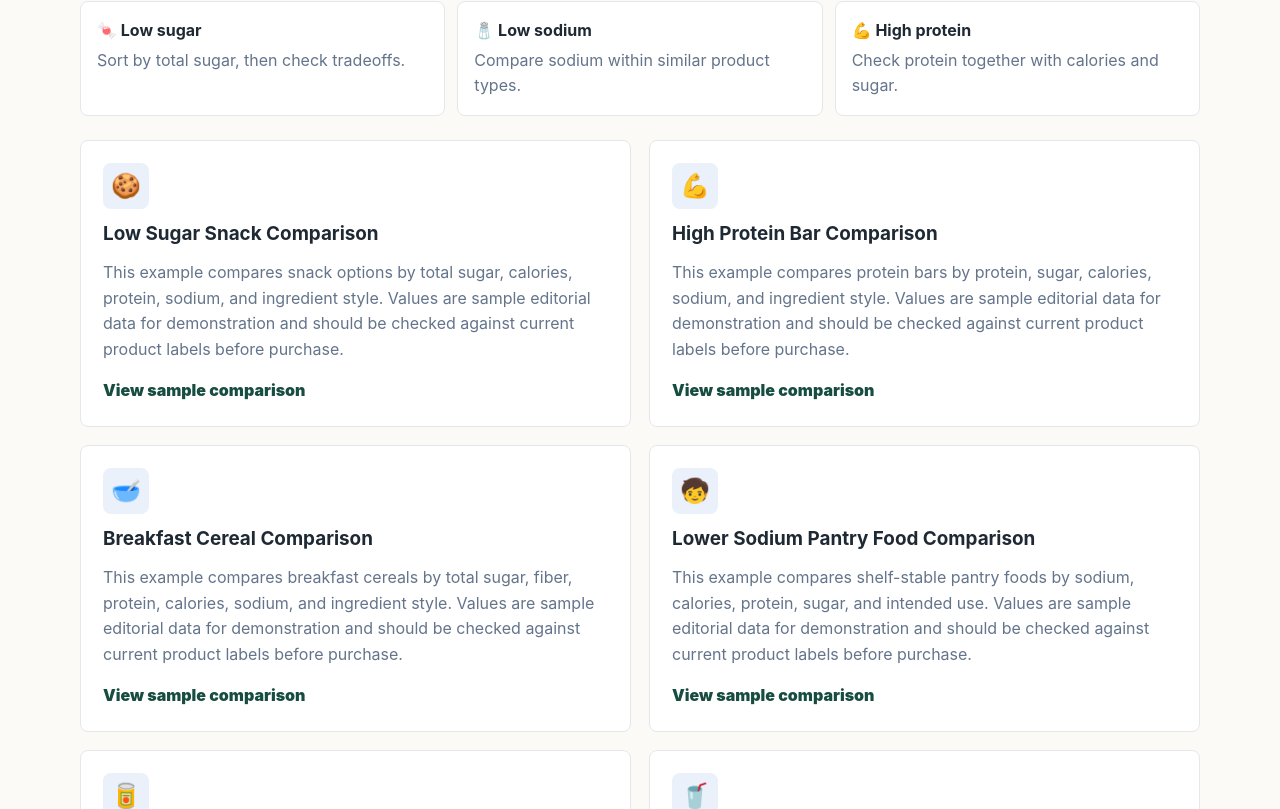
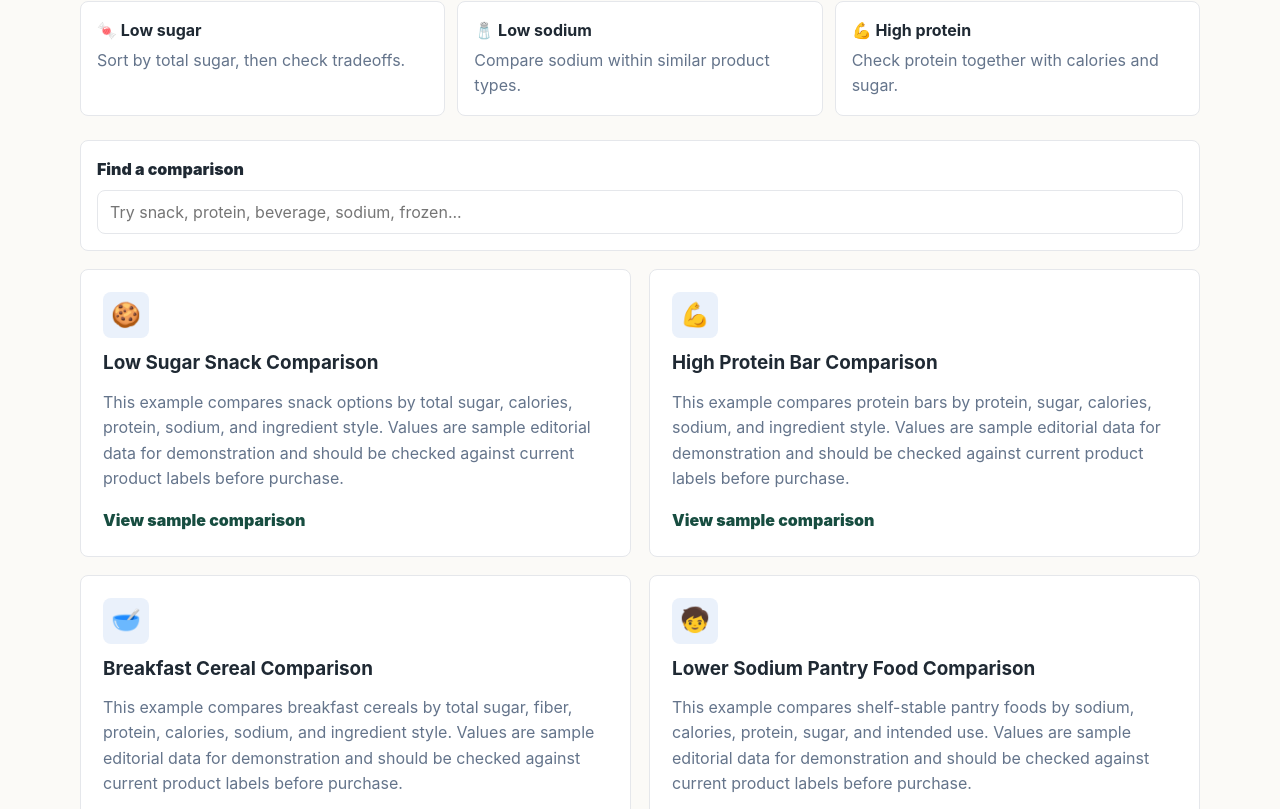
Before and after one commit to Astalos11/bettercart-ai-approval-site, a Next.js app: page /compare in a window 1280 px wide. Shown: the part 811-1620 px from the top of the page. Built offline with nearby package versions, Linux system fonts and the light colour scheme; no server answers.

Commit message:
Add searchable comparison index

```diff
--- /dev/null
+++ b/app/compare/ComparisonsBrowser.jsx
@@ -0,0 +1,48 @@
+"use client";
+
+import { useMemo, useState } from "react";
+import Link from "next/link";
+
+export default function ComparisonsBrowser({ comparisons, icons }) {
+  const [query, setQuery] = useState("");
+  const normalizedQuery = query.trim().toLowerCase();
+  const filteredComparisons = useMemo(() => {
+    if (!normalizedQuery) return comparisons;
+    return comparisons.filter((comparison) => {
+      return `${comparison.title} ${comparison.intro}`.toLowerCase().includes(normalizedQuery);
+    });
+  }, [comparisons, normalizedQuery]);
+
+  return (
+    <>
+      <div className="site-search">
+        <label htmlFor="comparison-search">Find a comparison</label>
+        <input
+          id="comparison-search"
+          type="search"
+          value={query}
+          onChange={(event) => setQuery(event.target.value)}
+          placeholder="Try snack, protein, beverage, sodium, frozen..."
+        />
+      </div>
+
+      {filteredComparisons.length ? (
+        <div className="grid two">
+          {filteredComparisons.map((comparison, index) => (
+            <Link className="card" href={`/compare/${comparison.slug}`} key={comparison.slug}>
+              <div className="card-icon" aria-hidden="true">{icons[index % icons.length]}</div>
+              <h3>{comparison.title}</h3>
+              <p>{comparison.intro}</p>
+              <span className="text-link">View sample comparison</span>
+            </Link>
+          ))}
+        </div>
+      ) : (
+        <div className="callout">
+          <h2>No matching comparisons</h2>
+          <p>Try a broader term such as snack, protein, beverage, sodium, frozen, or sauce.</p>
+        </div>
+      )}
+    </>
+  );
+}
--- a/app/compare/page.jsx
+++ b/app/compare/page.jsx
@@ -1,5 +1,5 @@
-import Link from "next/link";
 import { comparisons } from "../../lib/content";
+import ComparisonsBrowser from "./ComparisonsBrowser";
 
 const comparisonIcons = ["🍪", "💪", "🥣", "🧒", "🥫", "🥤", "🧊", "🥄"];
 
@@ -41,16 +41,7 @@ export default function CompareIndexPage() {
             <span>Check protein together with calories and sugar.</span>
           </div>
         </div>
-        <div className="grid two">
-          {comparisons.map((comparison, index) => (
-            <Link className="card" href={`/compare/${comparison.slug}`} key={comparison.slug}>
-              <div className="card-icon" aria-hidden="true">{comparisonIcons[index % comparisonIcons.length]}</div>
-              <h3>{comparison.title}</h3>
-              <p>{comparison.intro}</p>
-              <span className="text-link">View sample comparison</span>
-            </Link>
-          ))}
-        </div>
+        <ComparisonsBrowser comparisons={comparisons} icons={comparisonIcons} />
       </div>
     </section>
   );
```
